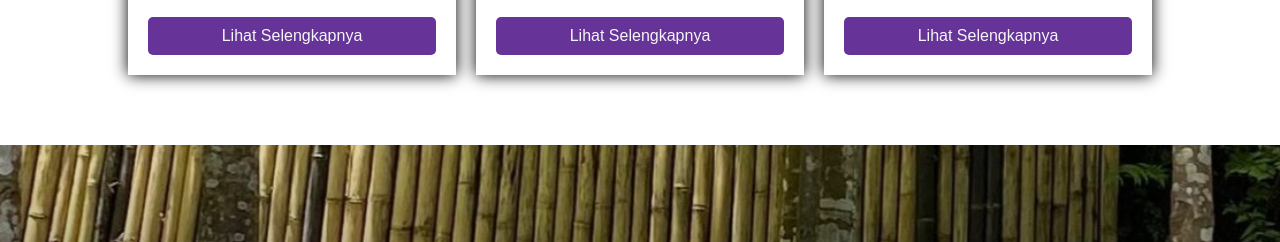
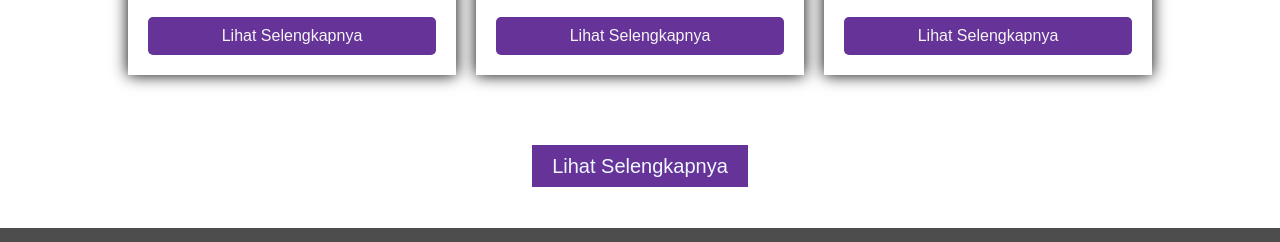
Before and after one commit to irone0104/irone-site-web, a plain HTML site: page index.html in a window 1280 px wide. Shown: the part 2086-2328 px from the top of the page. Drawn offline with Linux system fonts and the light colour scheme.

Commit message:
Update style.css

```diff
--- a/style.css
+++ b/style.css
@@ -67,16 +67,10 @@
 
 /* Hero Section */
 .hero {
-  background-image: linear-gradient(rgba(0, 0, 0, 0.103), rgba(0, 0, 0, 0.993)),
-    url(K7.jpeg);
-  width: 100%;
-  background-position: center;
-  background-size: cover;
-  background-repeat: no-repeat;
-  text-align: center;
+ text-align: center;
   color: aliceblue;
-  padding-top: 150px;
-  padding-bottom: 500px;
+  padding-top: 10px;
+  padding-bottom: 50px;
 }
 
 .hero h1 {
```
